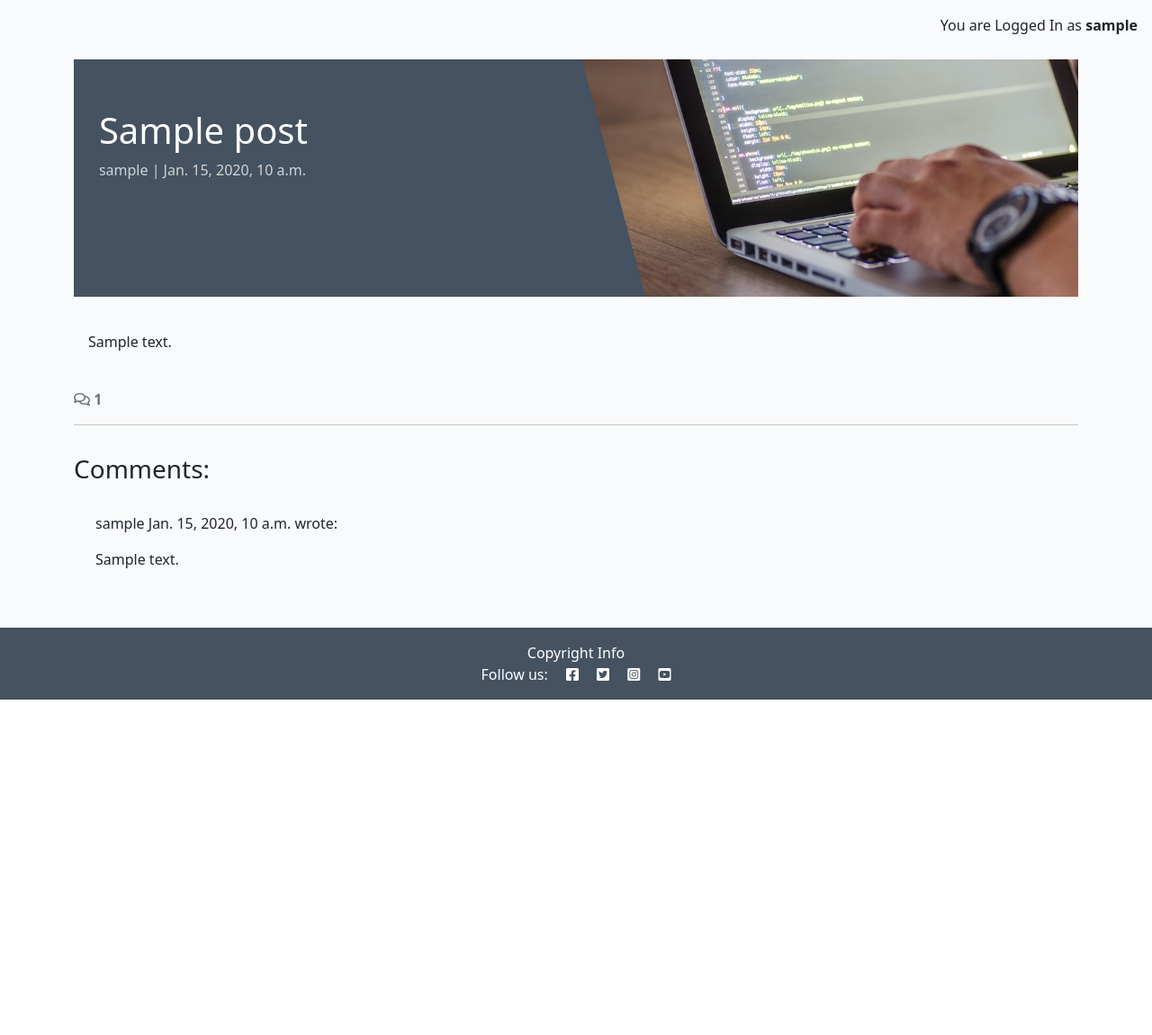
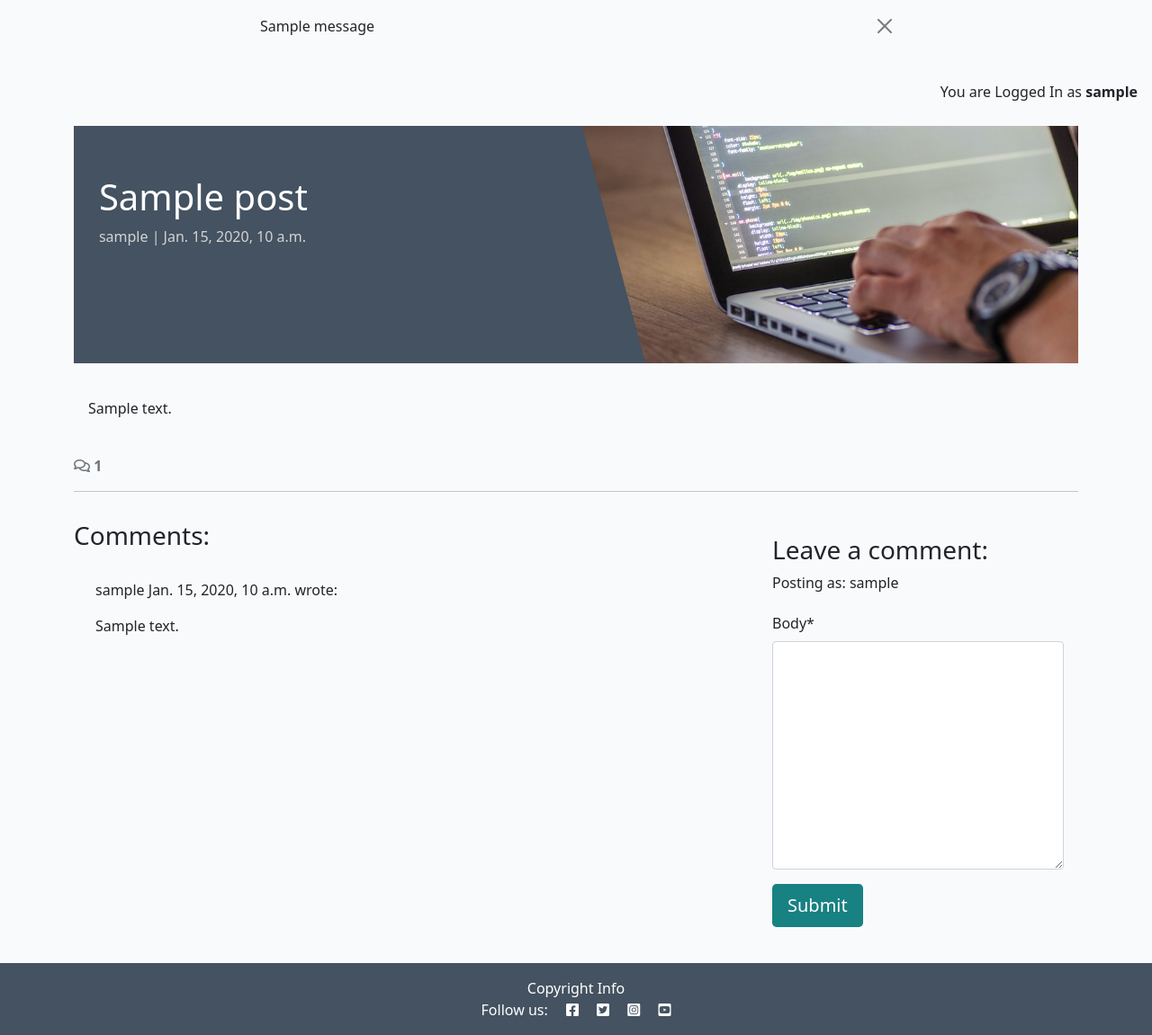
Before and after one commit to KiwiFunk/django-blog, a Django app: a page that uses templates/base.html in a window 1280 px wide. Shown: the part 60-1211 px from the top of the page at 90% size. Before the commit the page ends 838 px from the top, so only its background shows below. Run offline with Django 4.2, Linux system fonts and the light colour scheme; a user stored in the database is signed in; tables that the repository leaves empty hold one stand-in row (values such as "Sample post"); one stand-in notice (Sample message) is shown; parts of the project's set-up code (start-up, migrations or seed data) failed here and were passed over; some libraries are stand-ins or nearby versions.

Commit message:
Added handling for post requests and submitting comments

```diff
--- /dev/null
+++ b/blog/forms.py
@@ -0,0 +1,8 @@
+from .models import Comment
+from django import forms
+
+
+class CommentForm(forms.ModelForm):
+    class Meta:
+        model = Comment
+        fields = ('body',)
--- a/blog/templates/blog/post_detail.html
+++ b/blog/templates/blog/post_detail.html
@@ -1,5 +1,6 @@
 {% extends 'base.html' %} {% block content %}
 {% load static %}
+{% load crispy_forms_tags %}
 
 <div class="masthead">
     <div class="container">
@@ -70,6 +71,22 @@
                 {% endfor %}
             </div>
         </div>
+        <!-- Creating New Comments -->
+        <div class="col-md-4 card mb-4 mt-3">
+            <div class="card-body">
+                {% if user.is_authenticated %}
+                <h3>Leave a comment:</h3>
+                <p>Posting as: {{ user.username }}</p>
+                <form id="commentForm" method="post" style="margin-top: 1.3em;">
+                    {{ comment_form | crispy }}
+                    {% csrf_token %}
+                    <button id="submitButton" type="submit" class="btn btn-signup btn-lg">Submit</button>
+                </form>
+                {% else %}
+                <p>Log in to leave a comment</p>
+                {% endif %}
+            </div>
+        </div>
     </div>
 </div>
 
--- a/blog/views.py
+++ b/blog/views.py
@@ -1,7 +1,8 @@
 from django.shortcuts import render, get_object_or_404
 from django.views import generic
-from .models import Post, Comment
-
+from django.contrib import messages
+from .models import Post
+from .forms import CommentForm
 #Create your views here.
 
 class PostList(generic.ListView):
@@ -20,12 +21,27 @@ def post_detail(request, slug):
     comments = post.comments.all().order_by("-created_on")
     comment_count = post.comments.filter(approved=True).count()
 
+    if request.method == "POST":
+        comment_form = CommentForm(data=request.POST)
+        if comment_form.is_valid():
+            comment = comment_form.save(commit=False)
+            comment.author = request.user
+            comment.post = post
+            comment.save()
+            messages.add_message(
+                request, messages.SUCCESS,
+                'Comment submitted and awaiting approval'
+            )
+
+    comment_form = CommentForm()
+
     return render(
         request,
         "blog/post_detail.html",
         {
             "post": post,
             "comments": comments,
-            "comment_count": comment_count
+            "comment_count": comment_count,
+            "comment_form": comment_form
         },
     )
--- a/codestar/settings.py
+++ b/codestar/settings.py
@@ -49,6 +49,8 @@ INSTALLED_APPS = [
     'allauth.account',
     'allauth.socialaccount',
     'django_summernote',
+    'crispy_forms',
+    'crispy_bootstrap5',
     'blog',
     'about',
 ]
@@ -56,6 +58,9 @@ INSTALLED_APPS = [
 SITE_ID = 1
 LOGIN_REDIRECT_URL = '/'
 LOGOUT_REDIRECT_URL = '/'
+
+CRISPY_ALLOWED_TEMPLATE_PACKS = "bootstrap5"
+CRISPY_TEMPLATE_PACK = "bootstrap5"
 
 MIDDLEWARE = [
     'django.middleware.security.SecurityMiddleware',
--- a/templates/base.html
+++ b/templates/base.html
@@ -77,6 +77,23 @@
             </div>
         </div>
     </nav>
+
+    <!-- displaying Django messages -->
+    <div class="container">
+        <div class="row">
+            <div class="col-md-8 offset-md-2">
+                {% for message in messages %}
+                <div class="alert {{ message.tags }} alert-dismissible
+                fade show" id="msg" role="alert">
+                {{ message | safe }}
+                <button type="button" class="btn-close"
+                    data-bs-dismiss="alert" aria-label="Close"></button>
+                </div>
+                {% endfor %}
+            </div>
+        </div>
+    </div>
+
     <!-- Display Logged In status -->
     <span>
         <p class="text-end m-3">
```
Lines whose indentation alone changed are shown as unchanged.
